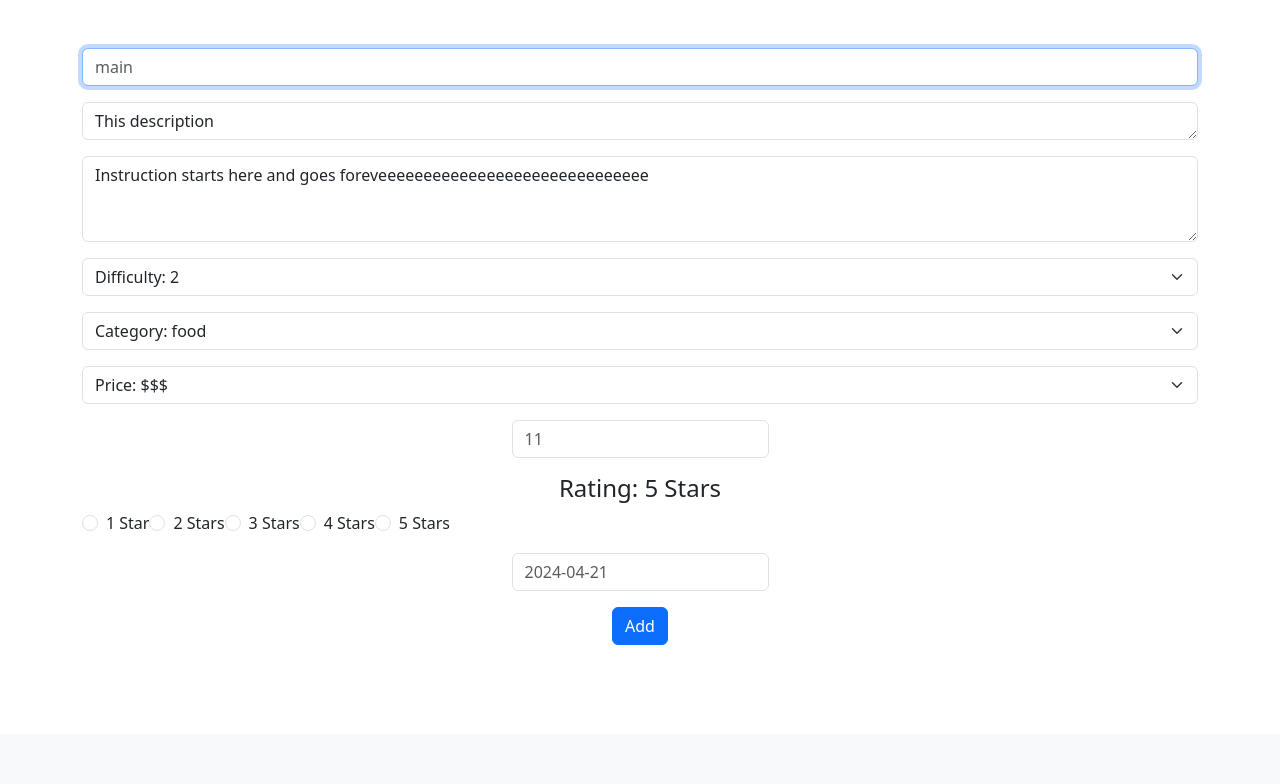
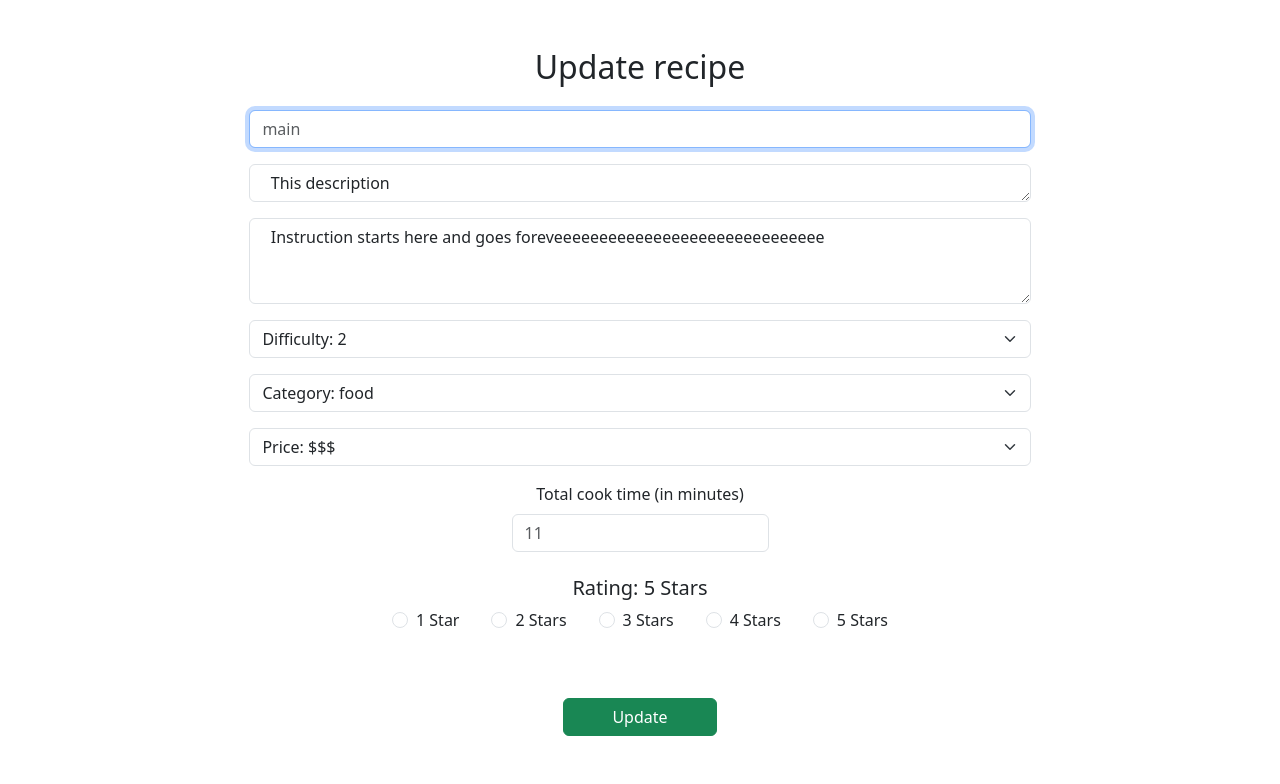
Before and after one commit to KrisGosp/mymealguide1, a Flask app: page /update/1 in a window 1280 px wide. Shown: the part 66-850 px from the top of the page. Before the commit the page ends 711 px from the top, so only its background shows below. Run offline with Flask 3, Linux system fonts and the light colour scheme; data comes from the database, SQL or seed files in the repository.

Commit message:
Updated styles of update page

```diff
--- a/templates/update.html
+++ b/templates/update.html
@@ -1,5 +1,7 @@
 {% extends "layout.html" %} {% block title %} Add {% endblock %} {% block main
 %}
+<div class="add_form">
+  <h2>Update recipe</h2>
   <form action="/update/{{recipe[0]}}" method="post">
     <div class="mb-3">
       <input
@@ -70,6 +72,9 @@
       </select>
     </div>
     <div class="mb-3">
+      <label for="total_time" class="form-label"
+        >Total cook time (in minutes)</label
+      >
       <input
         class="form-control mx-auto w-auto"
         name="total_time"
@@ -78,10 +83,10 @@
       />
     </div>
     <div class="mb-3">
-    <h2 class="fs-4">Rating: {{ recipe[8]}} Stars</h2>
+      <h2 class="fs-5 mb-2 mt-4">Rating: {{ recipe[8]}} Stars</h2>
 
-    <div class="d-flex">
-      <div class="form-check">
+      <div class="d-flex justify-content-center">
+        <div class="form-check mx-3">
           <input
             class="form-check-input"
             type="radio"
@@ -91,7 +96,7 @@
           />
           <label class="form-check-label" for="option1"> 1 Star </label>
         </div>
-      <div class="form-check">
+        <div class="form-check mx-3">
           <input
             class="form-check-input"
             type="radio"
@@ -101,7 +106,7 @@
           />
           <label class="form-check-label" for="option2"> 2 Stars </label>
         </div>
-      <div class="form-check">
+        <div class="form-check mx-3">
           <input
             class="form-check-input"
             type="radio"
@@ -111,7 +116,7 @@
           />
           <label class="form-check-label" for="option3"> 3 Stars </label>
         </div>
-      <div class="form-check">
+        <div class="form-check mx-3">
           <input
             class="form-check-input"
             type="radio"
@@ -121,7 +126,7 @@
           />
           <label class="form-check-label" for="option4"> 4 Stars </label>
         </div>
-      <div class="form-check">
+        <div class="form-check mx-3">
           <input
             class="form-check-input"
             type="radio"
@@ -133,14 +138,7 @@
         </div>
       </div>
     </div>
-  <div class="mb-3">
-    <input
-      class="form-control mx-auto w-auto"
-      name="last_cooked"
-      placeholder="{{ recipe[10]}}"
-      type="text"
-    />
+    <button class="btn btn-success px-5 mt-5" type="submit">Update</button>
+  </form>
 </div>
-  <button class="btn btn-primary" type="submit">Add</button>
-</form>
 {% endblock %}
```
Lines whose indentation alone changed are shown as unchanged.
